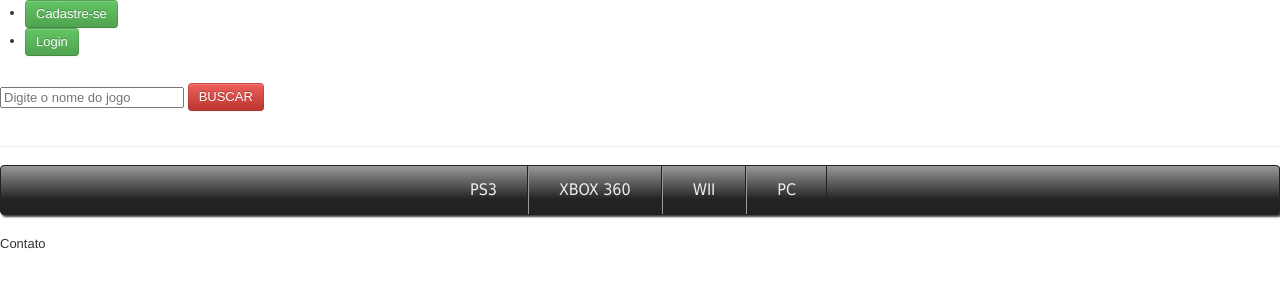
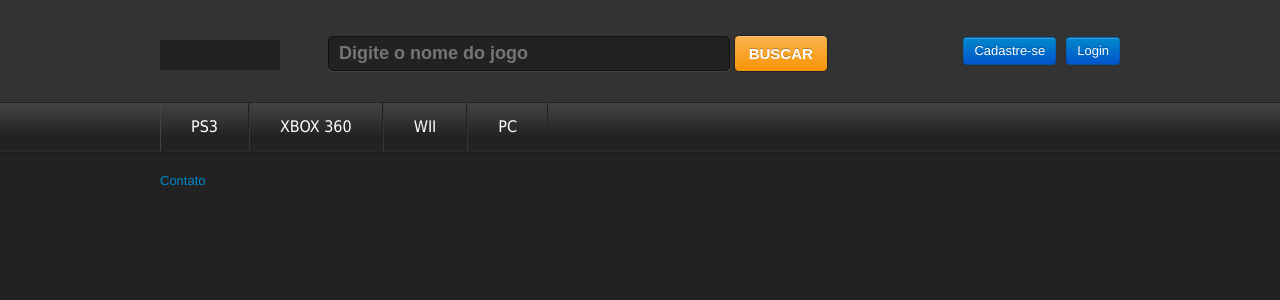
Before and after one commit to jesuejunior/collegework, a PHP site: page / in a window 1280 px wide. Shown: the top 300 px of the page. Run offline with PHP 8.4, Linux system fonts and the light colour scheme.

Commit message:
Estilizando o header e menu

```diff
--- a/index.html
+++ b/index.html
@@ -11,34 +11,31 @@
 <body>
 
 <header id="six_header">
-<div class="container">
-    <div>
+    <div id="header-top" class="container">
+
+
+        <a href="/" id="logo" title="Six Games"></a>
+        <form id="header_search" action="" class="search">
+            <input id="six_header_search_bar" type="text" placeholder="Digite o nome do jogo" name="q" autocomplete="off" />
+            <button class="btn btn-warning btn-large">BUSCAR</button>
+        </form>
+
         <div class="user_line">
             <ul>
-                <li><a href="#subscribe" id="subscribe_button" class="btn btn-success">Cadastre-se</a></li>
+                <li><a href="#subscribe" id="subscribe_button" class="btn btn-primary">Cadastre-se</a></li>
                 <li class="last">
-                    <a href="#login" id="login_button" class="btn btn-success">Login</a>
+                    <a href="#login" id="login_button" class="btn btn-primary">Login</a>
                 </li>
             </ul>
         </div>
-    </div>
-</div>
-<div>
-    <div class="page-header">
-        <div>
-            <a href="/" id="sixgames" title="Six Games"></a>
-        </div>
-        <div>
-            <form id="six_header_search" action="" class="search">
-                <input id="six_header_search_bar" type="text" placeholder="Digite o nome do jogo" name="q" autocomplete="off" />
-                <button class="btn btn-danger">BUSCAR</button>
-            </form>
-        </div>
-    </div>
+
+        <div class="clear"></div>
     </div>
 
     <nav id="menu"></nav>
+
     <script type="text/template" id="template">
+        <div class="container">
             <ul class="meio">
             <% _.each(listas, function(lista) { %>
 
@@ -51,18 +48,24 @@
                 </li>
             <% }); %>
             </ul>
+        </div>
     </script>
 
 </header>
 <div id="content">
+    <div class="container categories-content">
 
+    </div>
 
 
 </div>
 
 
 <footer>
-    Contato
+     <div class="container">
+         <a>Contato</a>
+     </div>
+
 </footer>
 </body>
 </html>
--- a/static/css/six.css
+++ b/static/css/six.css
@@ -124,13 +124,15 @@ h4 small {
     font-size: 12px;
 }
 
+.clear {clear:both;display:block;overflow:hidden;visibility:hidden;width:0;height:0}
+
 body {
     margin: 0;
     font-family: "Helvetica Neue", Helvetica, Arial, sans-serif;
     font-size: 13px;
     line-height: 18px;
-    color: #333333;
-    background-color: #ffffff;
+    color: #fff;
+    background-color: #222;
 }
 
 a:hover {
@@ -158,7 +160,8 @@ ol {
 nav {
     display:block;
     margin:0 auto 20px;
-    border:1px solid #222;
+    border-top:1px solid #222;
+    border-bottom: 1px solid #292929;
     position:relative;
 
     background-color:#6a6a6a;
@@ -174,6 +177,8 @@ nav li {
     position:relative;
     float:left;
     list-style-type:none;
+
+
 }
 
 nav ul:after {
@@ -185,13 +190,16 @@ nav ul:after {
 }
 
 nav li a {
+    color: #fff;
     display:block;
     padding:15px 30px;
-    border-left:1px solid #999;
-    border-right:1px solid #222;
-    color:#eee;
+    border-left: 1px solid #363636;
+    border-right: 1px solid #222;
     text-decoration:none;
 }
+nav li:hover ul  { display:block; }
+nav li:hover ul li a {color:#eee;}
+
 
 nav li a:focus {
     outline:none;
@@ -199,7 +207,7 @@ nav li a:focus {
 }
 
 nav li:first-child a {
-    border-left:none;
+    border-left: 1px solid #444;
 }
 
 nav li.last a {
@@ -331,14 +339,50 @@ input[type="hidden"] {
 
 /* Inicio das classes */
 
+header {
+    background: #333;
+    padding: 25px 0 0 0;
+}
+
+#logo {
+    background: #222;
+    float: left;
+    margin: 15px 0 0 0;
+    height: 30px;
+    width: 120px;
+}
+#header_search {
+    float: left;
+    margin: 10px 0 0 48px;
+}
+#header-top { margin-bottom: 30px; }
+
+.search input {
+    background: #222;
+    border: 1px solid #111;
+    color: #eee;
+    font-size: 18px;
+    font-weight: bold;
+    padding: 6px 10px;
+    width: 380px;
+
+    border-radius: 5px;
+    -webkit-border-radius: 5px;
+    -moz-border-radius: 5px;
+
+    box-shadow: inset 0 1px 1px rgba(0, 0, 0, 0.1),  0 1px 1px rgba(100, 100, 100, 0.4);
+    -moz-box-shadow: inset 0 1px 1px rgba(0, 0, 0, 0.1),  0 1px 1px rgba(100, 100, 100, 0.4);
+    -webkit-box-shadow: inset 0 1px 1px rgba(0, 0, 0, 0.1),  0 1px 1px rgba(100, 100, 100, 0.4);
+}
+.search .btn { font-weight: bold; border: 1px solid #222; }
+
+.search input:focus { border: 1px solid #FBB450; }
+
 ul.meio{
-    width:400px;
-    margin: 0 auto;
 }
 .container {
-  margin-right: auto;
-  margin-left: auto;
-  *zoom: 1;
+  margin: 0 auto;
+    width: 960px;
 }
 
 .container:before,
@@ -352,45 +396,36 @@ ul.meio{
 }
 
 .user_line{
-    display: inline;
-    border: #2a85a0;
-    background-color: #2a85a0;
+    float: right;
+    margin-top: 12px;
 }
 
+.user_line ul { list-style: none; }
 
-.page-header {
-  padding-bottom: 17px;
-  margin: 18px 0;
-  border-bottom: 1px solid #eeeeee;
-}
+.user_line li { float: left; }
 
-.page-header h1 {
-  line-height: 1;
-}
+.user_line li .btn { margin-left: 10px; }
+
+
 
 /* Magia */
 /* CSS3 */
 
-.borderradius nav {
-    -moz-border-radius:4px;
-    -webkit-border-radius:4px;
-    border-radius:4px;
-}
 
 .cssgradients nav {
-    background-image:-moz-linear-gradient(0% 22px 90deg, #222, #999);
-    background-image:-webkit-gradient(linear, 0% 0%, 0% 70%, from(#999), to(#222));
+    background-image:-moz-linear-gradient(0% 22px 90deg, #222, #444);
+    background-image:-webkit-gradient(linear, 0% 0%, 0% 70%, from(#444), to(#222));
 }
 
 .boxshadow.rgba nav {
-    -moz-box-shadow:2px 2px 2px rgba(0,0,0,.75);
-    -webkit-box-shadow:2px 2px 2px rgba(0,0,0,.75);
-    box-shadow:2px 2px 2px rgba(0,0,0,.75);
+    -moz-box-shadow: 0px 4px 4px rgba(0, 0, 0, .10);
+    -webkit-box-shadow:0px 4px 4px rgba(0, 0, 0, .10);
+    box-shadow: 0px 4px 4px rgba(0, 0, 0, .10);
 }
 
 .cssgradients nav li:hover {
-    background-image:-moz-linear-gradient(0% 100px 90deg, #999, #222);
-    background-image:-webkit-gradient(linear, 0% 0%, 0% 100%, from(#222), to(#555));
+    background-image:-moz-linear-gradient(0% 100px 90deg, #333, #222);
+    background-image:-webkit-gradient(linear, 0% 0%, 0% 100%, from(#222), to(#333));
 }
 
 .borderradius nav ul ul {
--- a/static/js/six.js
+++ b/static/js/six.js
@@ -59,20 +59,27 @@ $(function(){
 ]};
 
 
+
+$(document).ready(function() {
     $('#menu').html(_.template($("#template").html())(data));
 
     $(".ieie").click(function() {
         link = this.href;
         $.get(link, function(data){
-        $("#content").html(data);
+            $("#content .container").html(data);
         });
         return false;
     });
+    /*
 
     $("ul li ul").hide();
     $("ul li").hover(function(){
-    $(this).find("ul:first").slideDown("slow");
+        $(this).find("ul:first").slideDown("fast");
     }, function(){
         $(this).find("ul:first").fadeOut("slow");
+    }); */
+
 });
+
+
 })
```
Lines whose indentation alone changed are shown as unchanged.
